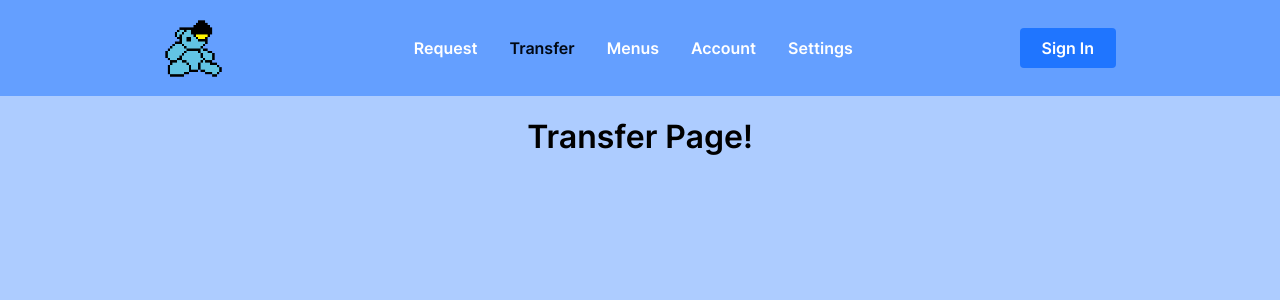
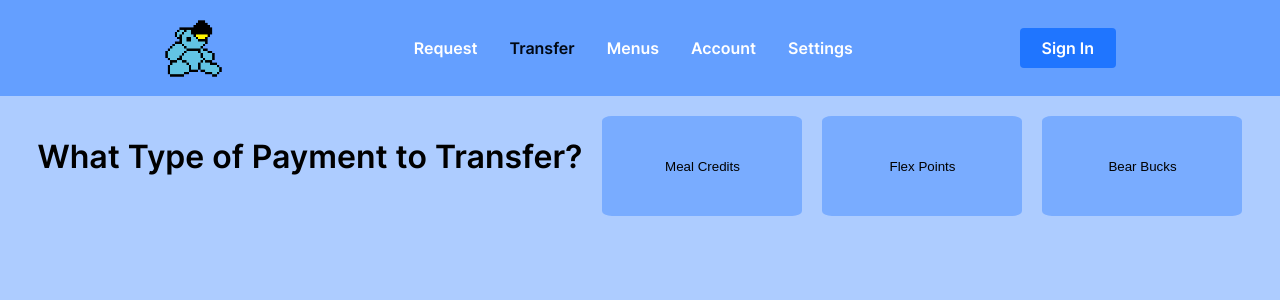
Before and after one commit to joshbenzon/blueno-bills, a React (Create React App) app in the folder frontend/blueno-bills/: page /transfer in a window 1280 px wide. Shown: the top 300 px of the page. Built offline with nearby package versions, Linux system fonts and the light colour scheme.

Commit message:
feat: added sub pages with each payment type

```diff
--- a/frontend/blueno-bills/src/App.tsx
+++ b/frontend/blueno-bills/src/App.tsx
@@ -12,6 +12,14 @@ import Settings from './navigation-bar/web-pages/settings';
 import SignIn from './navigation-bar/web-pages/signin';
 import Transfer from './navigation-bar/web-pages/transfer';
 
+import RequestMeal from "./navigation-bar/web-pages/requestMeal";
+import RequestFlex from "./navigation-bar/web-pages/requestFlex";
+import RequestBear from "./navigation-bar/web-pages/requestBear";
+
+import TransferMeal from "./navigation-bar/web-pages/transferMeal";
+import TransferFlex from "./navigation-bar/web-pages/transferFlex";
+import TransferBear from "./navigation-bar/web-pages/transferBear";
+
 function App() {
     return (
         <Router>
@@ -24,6 +32,14 @@ function App() {
                 <Route path="/settings" element={<Settings />} />
                 <Route path="/signin" element={<SignIn />} />
                 <Route path="/transfer" element={<Transfer/>}/>
+
+                <Route path="/requestMeal" element={<RequestMeal/>}/>
+                <Route path="/requestFlex" element={<RequestFlex/>}/>
+                <Route path="/requestBear" element={<RequestBear/>}/>
+
+                <Route path="/transferMeal" element={<TransferMeal/>}/>
+                <Route path="/transferFlex" element={<TransferFlex/>}/>
+                <Route path="/transferBear" element={<TransferBear/>}/>
             </Routes>
         </Router>
     );
--- a/frontend/blueno-bills/src/navigation-bar/web-pages/request.tsx
+++ b/frontend/blueno-bills/src/navigation-bar/web-pages/request.tsx
@@ -1,6 +1,5 @@
 import React from 'react';
 import Button from '../../buttons/components/buttons'
-import {BrowserRouter as Router, Routes, Route} from 'react-router-dom';
 
 const Request = () => {
     return (
@@ -35,7 +34,7 @@ const Request = () => {
                     width="200px"
                     radius="5%"
                     children="Meal Credits"
-                    onClick={() => console.log("Meal Credits!")}
+                    onClick={() => window.location.href='/requestMeal'}
                 />
             </div>
 
@@ -52,7 +51,7 @@ const Request = () => {
                     width="200px"
                     radius="5%"
                     children="Flex Points"
-                    onClick={() => console.log("Flex Points!")}
+                    onClick={() => window.location.href='/requestFlex'}
                 />
             </div>
 
@@ -69,7 +68,7 @@ const Request = () => {
                     width="200px"
                     radius="5%"
                     children="Bear Bucks"
-                    onClick={() => console.log("Bear Bucks!")}
+                    onClick={() => window.location.href='/requestBear'}
                 />
             </div>
 
--- /dev/null
+++ b/frontend/blueno-bills/src/navigation-bar/web-pages/requestBear.tsx
@@ -0,0 +1,18 @@
+import React from 'react';
+
+const RequestBear = () => {
+    return (
+        <div
+            style={{
+                display: 'flex',
+                justifyContent: 'Center',
+                alignItems: 'Top',
+                height: '100vh'
+            }}
+        >
+            <h1>Request Bear Page!</h1>
+        </div>
+    );
+};
+
+export default RequestBear;
--- /dev/null
+++ b/frontend/blueno-bills/src/navigation-bar/web-pages/requestFlex.tsx
@@ -0,0 +1,18 @@
+import React from 'react';
+
+const RequestFlex = () => {
+    return (
+        <div
+            style={{
+                display: 'flex',
+                justifyContent: 'Center',
+                alignItems: 'Top',
+                height: '100vh'
+            }}
+        >
+            <h1>Request Flex Page!</h1>
+        </div>
+    );
+};
+
+export default RequestFlex;
--- /dev/null
+++ b/frontend/blueno-bills/src/navigation-bar/web-pages/requestMeal.tsx
@@ -0,0 +1,18 @@
+import React from 'react';
+
+const RequestMeal = () => {
+    return (
+        <div
+            style={{
+                display: 'flex',
+                justifyContent: 'Center',
+                alignItems: 'Top',
+                height: '100vh'
+            }}
+        >
+            <h1>Request Meal Page!</h1>
+        </div>
+    );
+};
+
+export default RequestMeal;
--- a/frontend/blueno-bills/src/navigation-bar/web-pages/transfer.tsx
+++ b/frontend/blueno-bills/src/navigation-bar/web-pages/transfer.tsx
@@ -1,4 +1,5 @@
 import React from 'react';
+import Button from "../../buttons/components/buttons";
 
 const Transfer = () => {
     return (
@@ -7,10 +8,70 @@ const Transfer = () => {
                 display: 'flex',
                 justifyContent: 'Center',
                 alignItems: 'Top',
-                height: '100vh'
-            }}
-        >
-            <h1>Transfer Page!</h1>
+                height: '100vh',
+                padding: '10px'
+            }}>
+
+            <div className="request-info"
+                 style={{
+                     display: 'flex',
+                     padding: '10px'
+                 }}>
+
+                <h1>What Type of Payment to Transfer?</h1>
+            </div>
+
+            <div className="transfer-meal-button"
+                 style={{
+                     display: 'flex',
+                     padding: '10px'
+                 }}>
+
+                <Button
+                    border="none"
+                    color="#79ACFF"
+                    height="100px"
+                    width="200px"
+                    radius="5%"
+                    children="Meal Credits"
+                    onClick={() => window.location.href='/transferMeal'}
+                />
+            </div>
+
+            <div className="transfer-flex-button"
+                 style={{
+                     display: 'flex',
+                     padding: '10px'
+                 }}>
+
+                <Button
+                    border="none"
+                    color="#79ACFF"
+                    height="100px"
+                    width="200px"
+                    radius="5%"
+                    children="Flex Points"
+                    onClick={() => window.location.href='/transferFlex'}
+                />
+            </div>
+
+            <div className="transfer-bear-button"
+                 style={{
+                     display: 'flex',
+                     padding: '10px'
+                 }}>
+
+                <Button
+                    border="none"
+                    color="#79ACFF"
+                    height="100px"
+                    width="200px"
+                    radius="5%"
+                    children="Bear Bucks"
+                    onClick={() => window.location.href='/transferBear'}
+                />
+            </div>
+
         </div>
     );
 };
--- /dev/null
+++ b/frontend/blueno-bills/src/navigation-bar/web-pages/transferBear.tsx
@@ -0,0 +1,18 @@
+import React from 'react';
+
+const TransferBear = () => {
+    return (
+        <div
+            style={{
+                display: 'flex',
+                justifyContent: 'Center',
+                alignItems: 'Top',
+                height: '100vh'
+            }}
+        >
+            <h1>Transfer Bear Page!</h1>
+        </div>
+    );
+};
+
+export default TransferBear;
--- /dev/null
+++ b/frontend/blueno-bills/src/navigation-bar/web-pages/transferFlex.tsx
@@ -0,0 +1,18 @@
+import React from 'react';
+
+const TransferFlex = () => {
+    return (
+        <div
+            style={{
+                display: 'flex',
+                justifyContent: 'Center',
+                alignItems: 'Top',
+                height: '100vh'
+            }}
+        >
+            <h1>Transfer Flex Page!</h1>
+        </div>
+    );
+};
+
+export default TransferFlex;
--- /dev/null
+++ b/frontend/blueno-bills/src/navigation-bar/web-pages/transferMeal.tsx
@@ -0,0 +1,18 @@
+import React from 'react';
+
+const TransferMeal = () => {
+    return (
+        <div
+            style={{
+                display: 'flex',
+                justifyContent: 'Center',
+                alignItems: 'Top',
+                height: '100vh'
+            }}
+        >
+            <h1>Transfer Meal Page!</h1>
+        </div>
+    );
+};
+
+export default TransferMeal;
```
